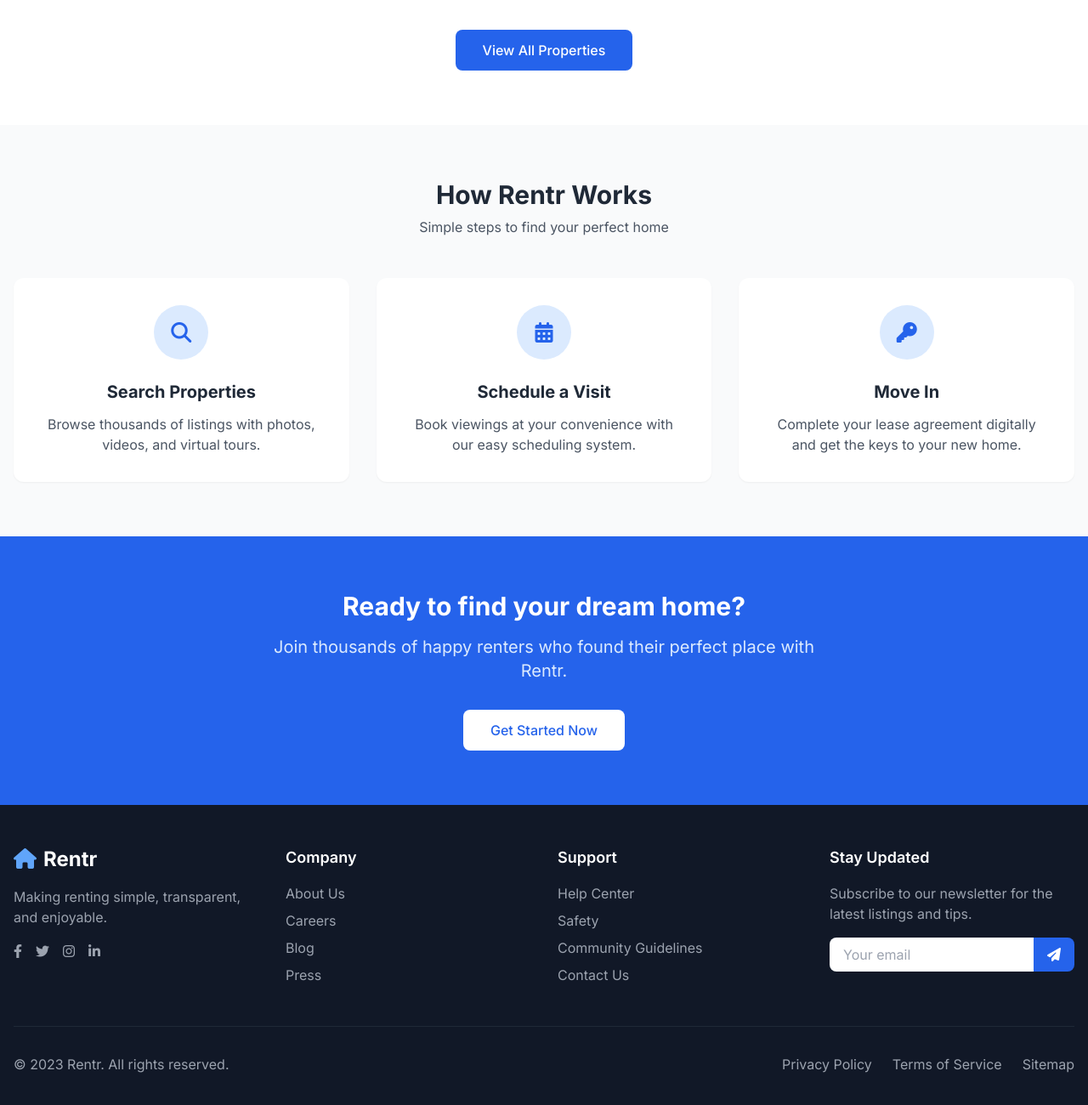
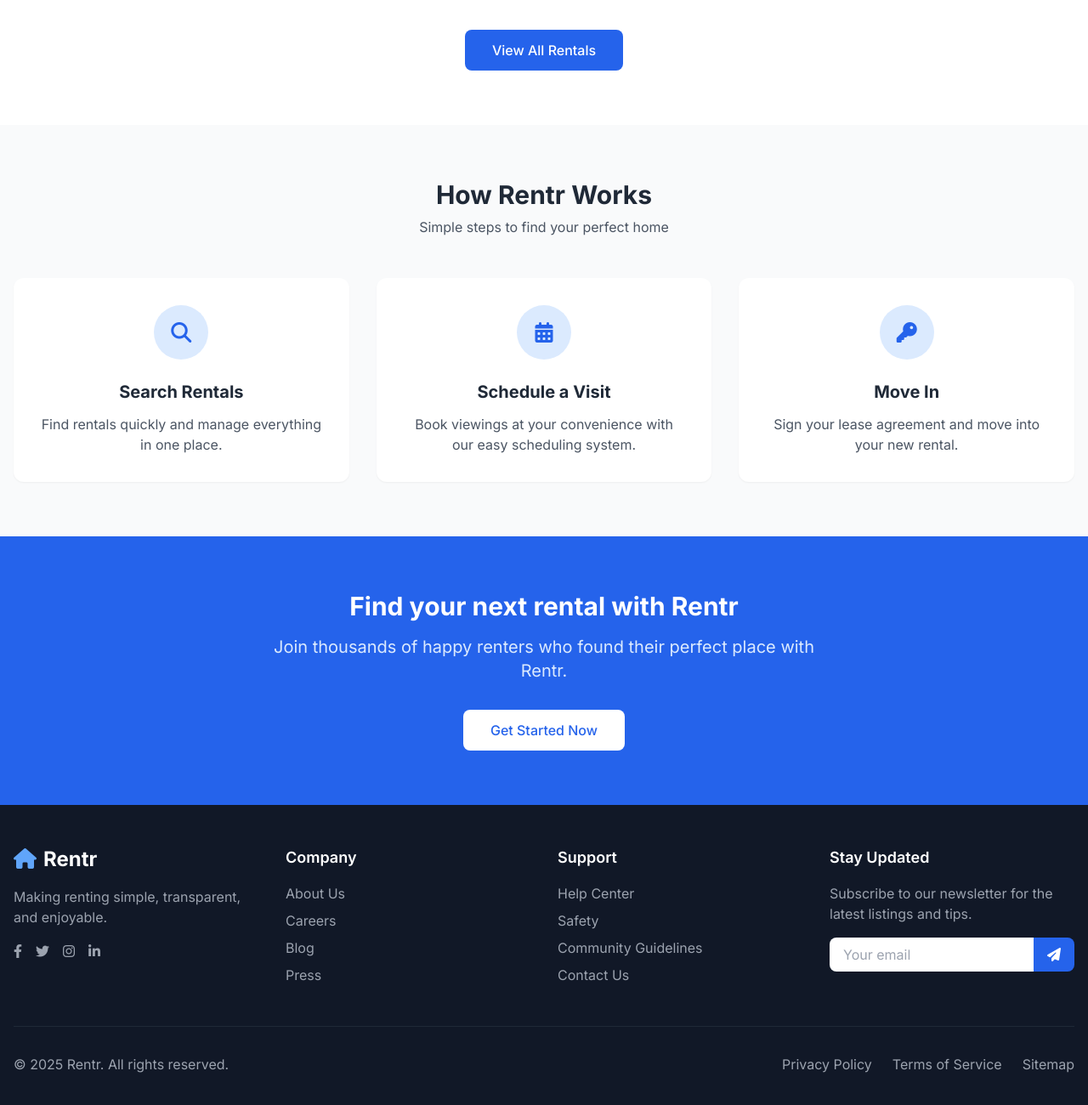
Before and after one commit to privateequitynavigator/rentr-frontend, a plain HTML site: page index.html in a window 1280 px wide. Shown: the part 1210-2510 px from the top of the page at 85% size. Drawn offline with nearby package versions, Linux system fonts and the light colour scheme.

Commit message:
Add files via upload

```diff
--- a/index.html
+++ b/index.html
@@ -76,7 +76,7 @@
                                 <i class="fas fa-home text-gray-400"></i>
                             </div>
                             <select class="w-full pl-10 pr-4 py-3 rounded-lg border border-gray-200 focus:outline-none focus:ring-2 focus:ring-blue-500 focus:border-transparent appearance-none">
-                                <option>Property type</option>
+                                <option>Rental Type</option>
                                 <option>Apartment</option>
                                 <option>House</option>
                                 <option>Condo</option>
@@ -91,7 +91,7 @@
 
                 <div class="mt-8 flex flex-col sm:flex-row justify-center space-y-4 sm:space-y-0 sm:space-x-4">
                     <button class="bg-white text-blue-600 hover:bg-blue-50 font-medium py-2 px-6 rounded-lg border border-blue-100 transition duration-300">
-                        Browse Listings
+                        Browse Rentals
                     </button>
                     <button class="bg-blue-600 hover:bg-blue-700 text-white font-medium py-2 px-6 rounded-lg transition duration-300">
                         List Your Property
@@ -101,11 +101,11 @@
         </div>
     </section>
 
-    <!-- Featured Properties -->
+    <!-- Featured Rentals -->
     <section class="py-16 bg-white">
         <div class="container mx-auto px-4">
             <div class="text-center mb-12">
-                <h2 class="text-3xl font-bold text-gray-800 mb-2">Featured Properties</h2>
+                <h2 class="text-3xl font-bold text-gray-800 mb-2">Featured Rentals</h2>
                 <p class="text-gray-600 max-w-2xl mx-auto">Discover our most popular listings</p>
             </div>
 
@@ -179,7 +179,7 @@
 
             <div class="text-center mt-12">
                 <button class="bg-blue-600 hover:bg-blue-700 text-white font-medium py-3 px-8 rounded-lg transition duration-300">
-                    View All Properties
+                    View All Rentals
                 </button>
             </div>
         </div>
@@ -198,8 +198,8 @@
                     <div class="w-16 h-16 bg-blue-100 rounded-full flex items-center justify-center mx-auto mb-6">
                         <i class="fas fa-search text-blue-600 text-2xl"></i>
                     </div>
-                    <h3 class="text-xl font-bold text-gray-800 mb-3">Search Properties</h3>
-                    <p class="text-gray-600">Browse thousands of listings with photos, videos, and virtual tours.</p>
+                    <h3 class="text-xl font-bold text-gray-800 mb-3">Search Rentals</h3>
+                    <p class="text-gray-600">Find rentals quickly and manage everything in one place.</p>
                 </div>
 
                 <div class="bg-white p-8 rounded-xl shadow-sm text-center">
@@ -215,7 +215,7 @@
                         <i class="fas fa-key text-blue-600 text-2xl"></i>
                     </div>
                     <h3 class="text-xl font-bold text-gray-800 mb-3">Move In</h3>
-                    <p class="text-gray-600">Complete your lease agreement digitally and get the keys to your new home.</p>
+                    <p class="text-gray-600">Sign your lease agreement and move into your new rental.</p>
                 </div>
             </div>
         </div>
@@ -224,7 +224,7 @@
     <!-- Call to Action -->
     <section class="py-16 bg-blue-600 text-white">
         <div class="container mx-auto px-4 text-center">
-            <h2 class="text-3xl font-bold mb-4">Ready to find your dream home?</h2>
+            <h2 class="text-3xl font-bold mb-4">Find your next rental with Rentr</h2>
             <p class="text-xl text-blue-100 mb-8 max-w-2xl mx-auto">Join thousands of happy renters who found their perfect place with Rentr.</p>
             <button class="bg-white text-blue-600 hover:bg-gray-100 font-medium py-3 px-8 rounded-lg transition duration-300">
                 Get Started Now
@@ -285,7 +285,7 @@
             </div>
 
             <div class="border-t border-gray-800 mt-12 pt-8 flex flex-col md:flex-row justify-between items-center">
-                <p class="text-gray-400 mb-4 md:mb-0">© 2023 Rentr. All rights reserved.</p>
+                <p class="text-gray-400 mb-4 md:mb-0">© 2025 Rentr. All rights reserved.</p>
                 <div class="flex space-x-6">
                     <a href="#" class="text-gray-400 hover:text-white">Privacy Policy</a>
                     <a href="#" class="text-gray-400 hover:text-white">Terms of Service</a>
```
